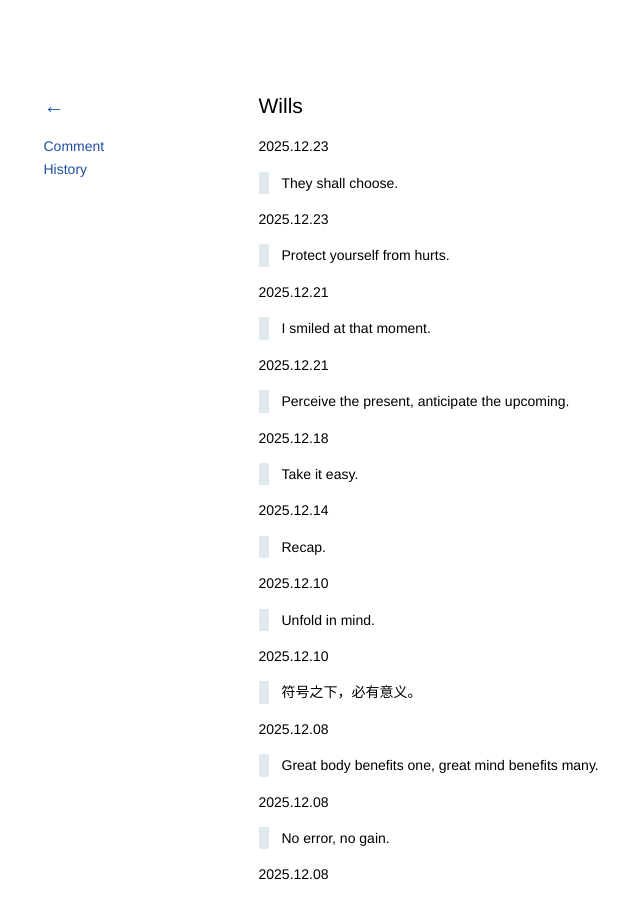
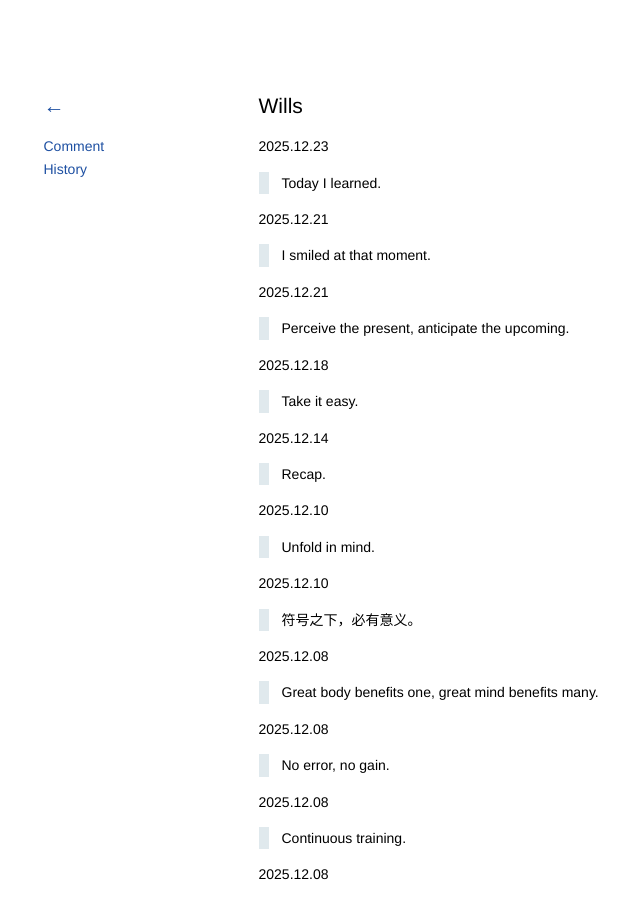
Before and after one commit to kidlj/awei, a Jekyll site: the page built from _wiki/wills.md, in a window 1280 px wide and 900 px high. Shown: the whole window, without its empty margins (89-729 px from the left). Built offline with Jekyll 4.4.1, drawn with Linux system fonts in a browser that asks for light colours.

Commit message:
update wills

```diff
--- a/_wiki/wills.md
+++ b/_wiki/wills.md
@@ -4,11 +4,7 @@ title: Wills
 
 2025.12.23
 
-> They shall choose.
-
-2025.12.23
-
-> Protect yourself from hurts.
+> Today I learned.
 
 2025.12.21
 
```
